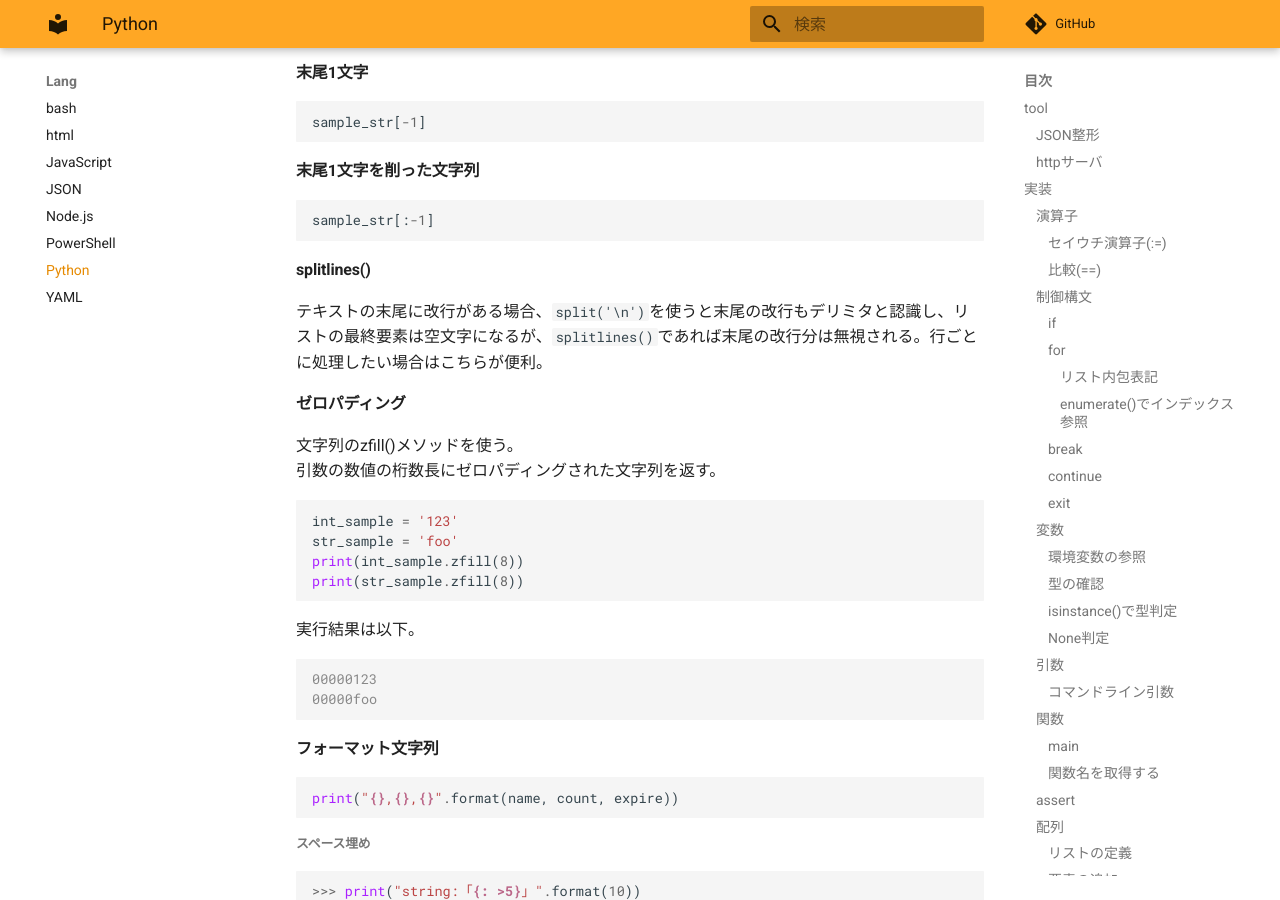
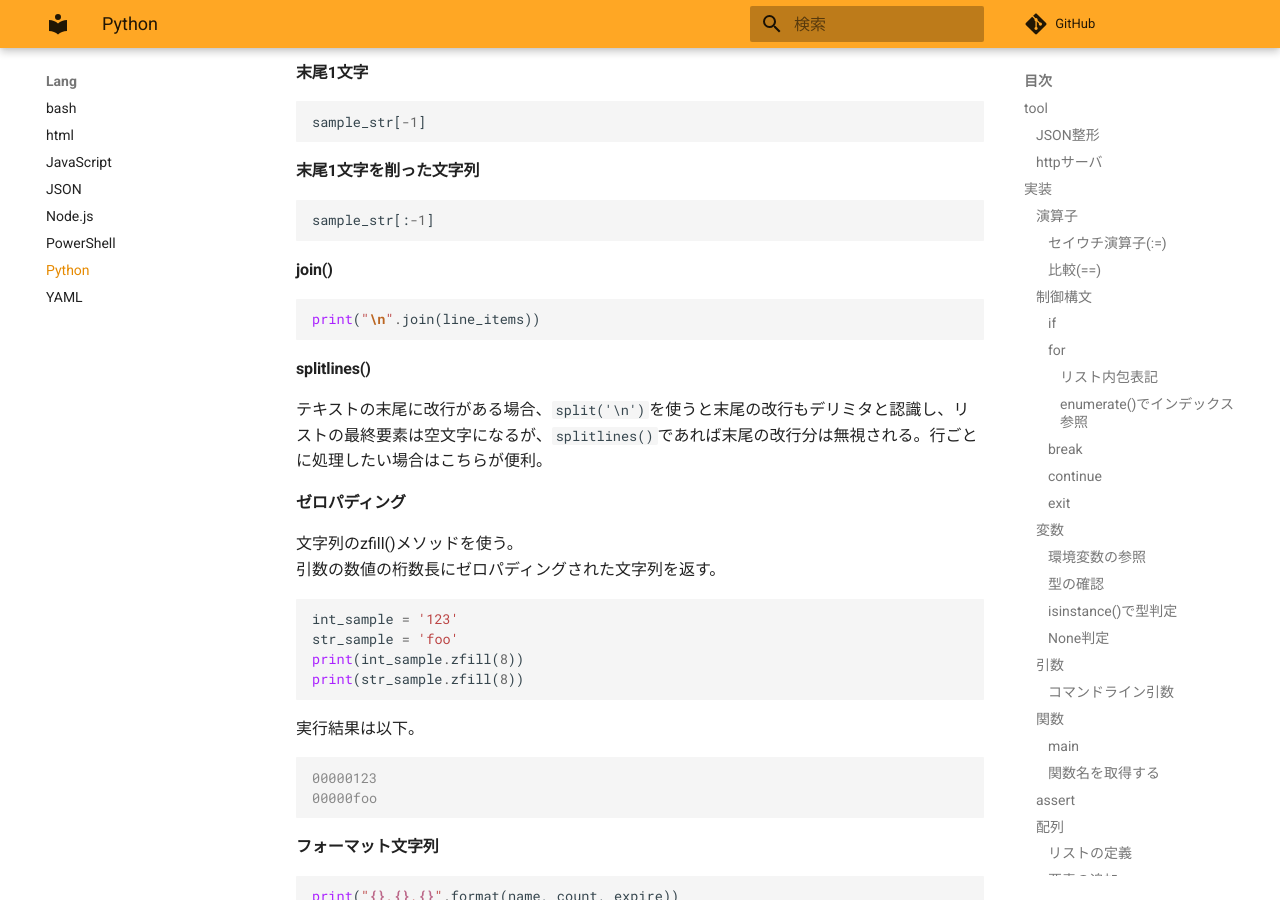
Before and after one commit to zaki-lknr/docs, an MkDocs documentation site: the page built from docs/lang/python.md, in a window 1280 px wide and 900 px high, scrolled down 12636 px. Built offline with MkDocs 1.6.1 and Material for MkDocs 9.7.7, drawn with Linux system fonts in a browser that asks for light colours; comment, search, counter and statistics services are not loaded.

Commit message:
add: lang/python: join()

````diff
--- a/docs/lang/python.md
+++ b/docs/lang/python.md
@@ -674,6 +674,12 @@ sample_str[-1]
 
 ```python
 sample_str[:-1]
+```
+
+#### join()
+
+```python
+print("\n".join(line_items))
 ```
 
 #### splitlines()
````
